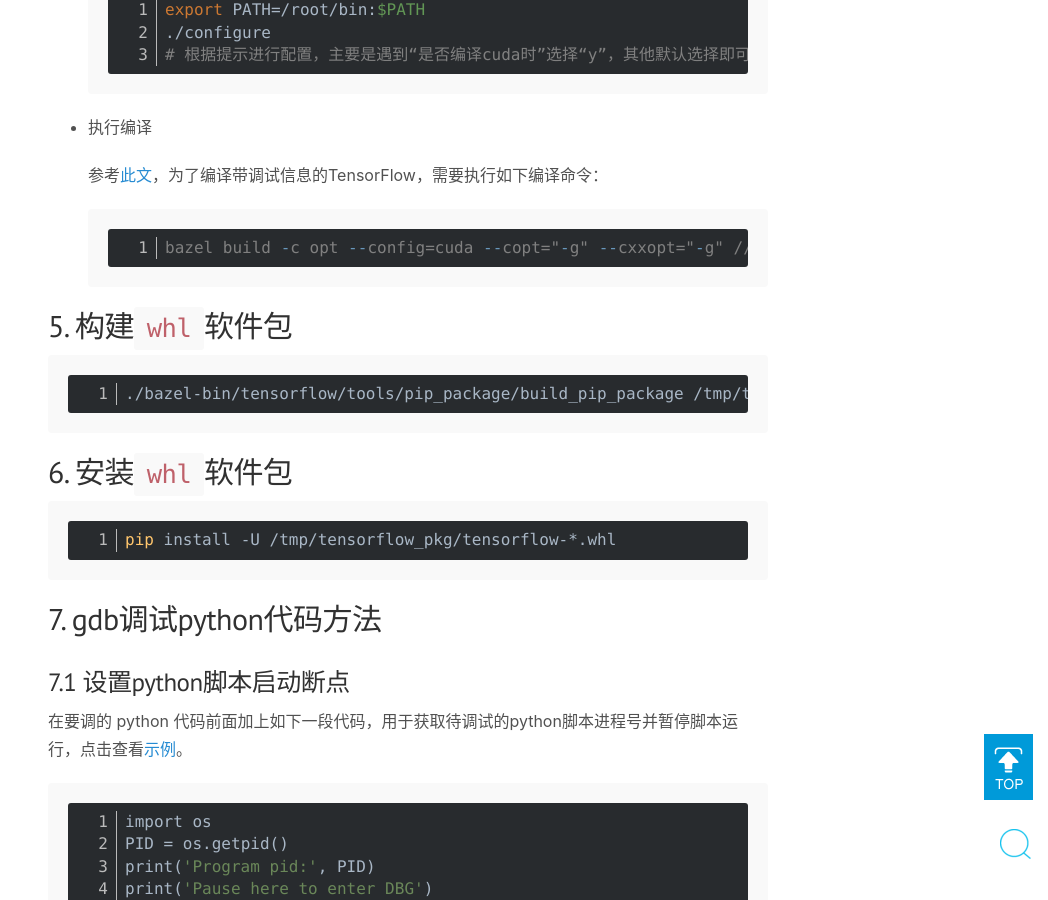
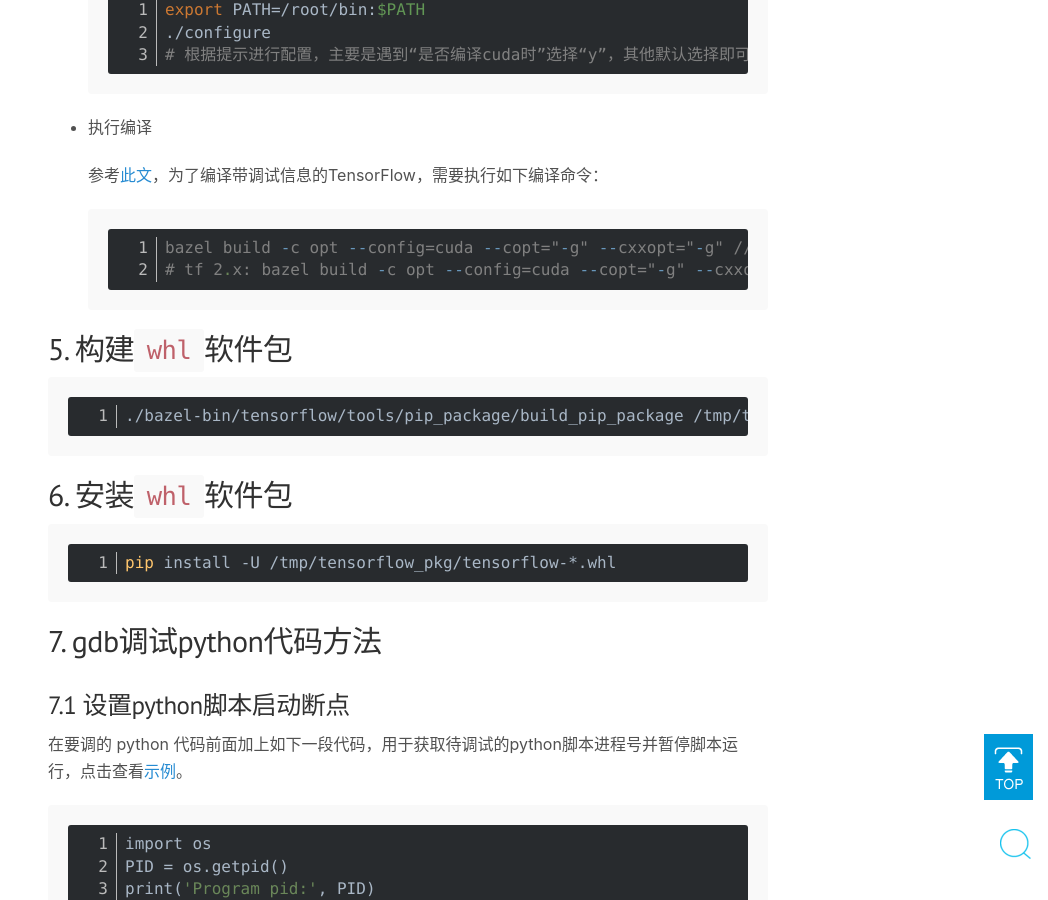
Before and after one commit to wzzju/wzzju.github.io, a Jekyll site: the page built from _posts/2020-03-17-tf-compile.md, in a window 1280 px wide and 900 px high, scrolled down 2139 px. Shown: the whole window, without its empty margins (232-1280 px from the left). Built offline with Jekyll 4.4.1, drawn with Linux system fonts in a browser that asks for light colours; comment, search, counter and statistics services are not loaded.

Commit message:
add tf 2.x compile cmds.

````diff
--- a/_posts/2020-03-17-tf-compile.md
+++ b/_posts/2020-03-17-tf-compile.md
@@ -88,6 +88,7 @@ chmod +x bazel-0.24.1-installer-linux-x86_64.sh
 
   ```bash
   bazel build -c opt --config=cuda --copt="-g" --cxxopt="-g" //tensorflow/tools/pip_package:build_pip_package
+  # tf 2.x: bazel build -c opt --config=cuda --copt="-g" --cxxopt="-g" --cxxopt="-D_GLIBCXX_USE_CXX11_ABI=0" //tensorflow/tools/pip_package:build_pip_package
   ```
 
 ## 5. 构建`whl`软件包
````
